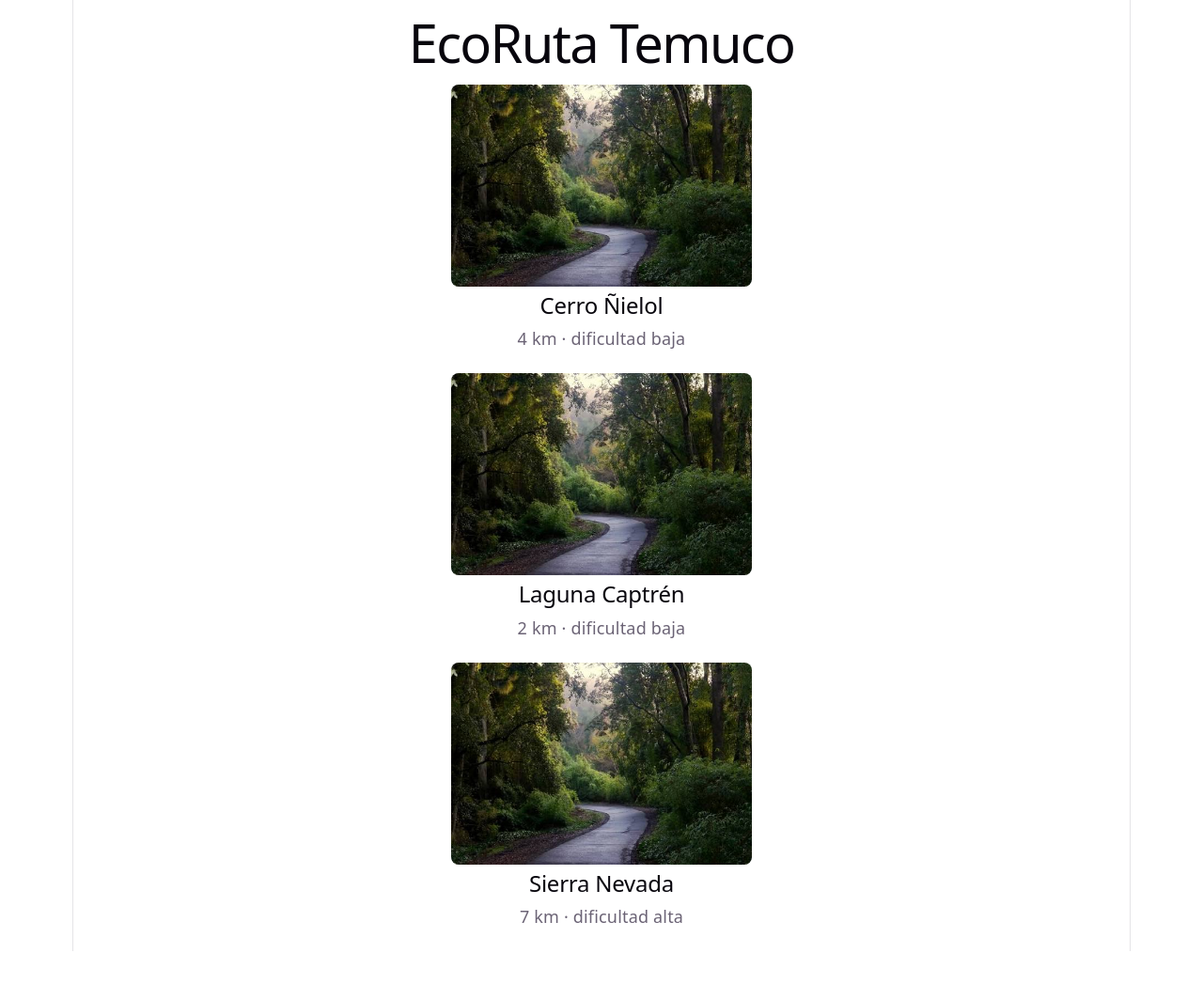
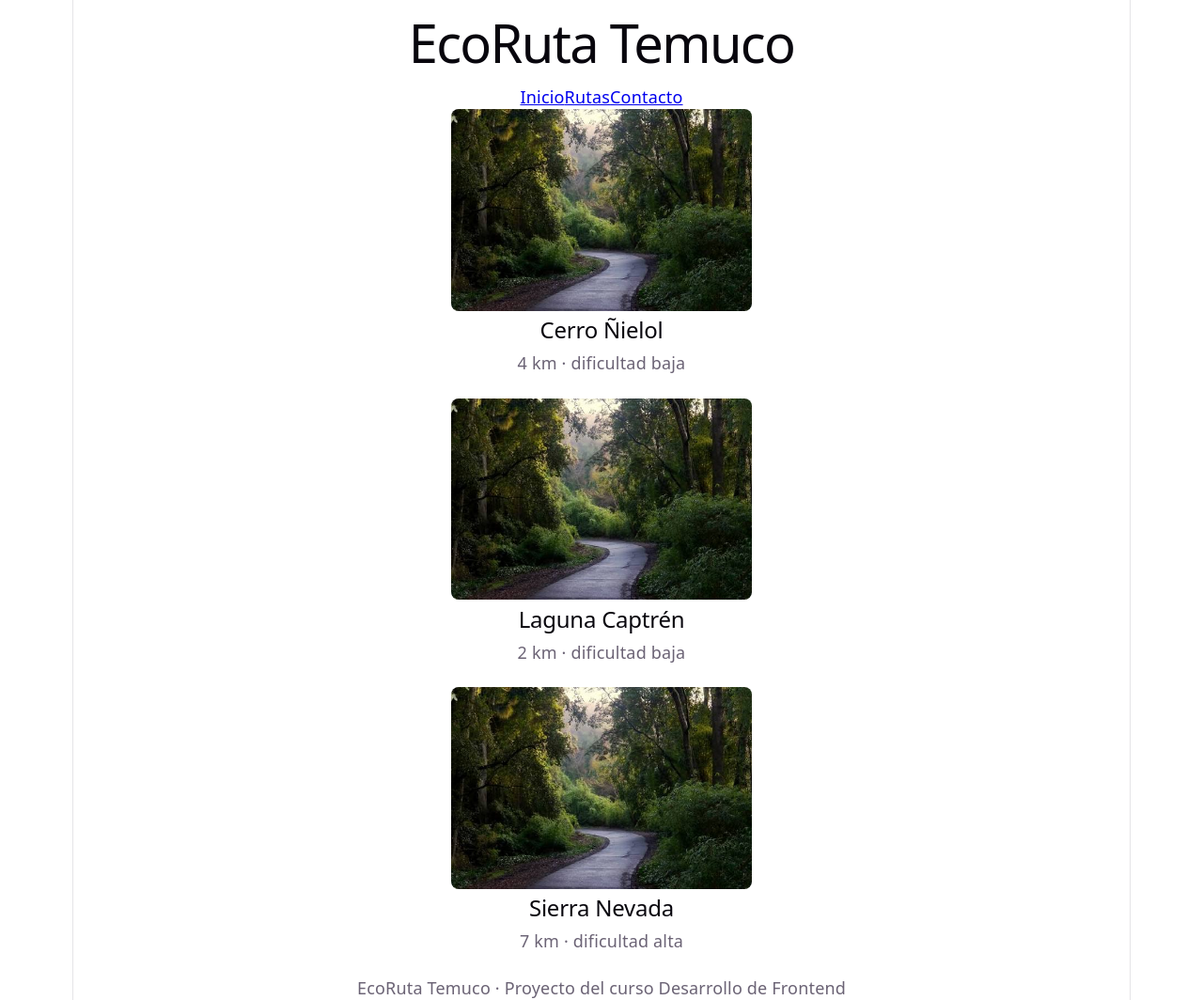
Before and after one commit to oriel-andres/ecoruta-demo, a React app in the folder app/: page / in a window 1280 px wide. Shown: the whole page at 94% size. Before the commit the page ends 1012 px from the top, so only its background shows below. Built offline with nearby package versions, Linux system fonts and the light colour scheme; the HTML template or start-up script is replaced by a standard one.

Commit message:
feat: componentes Encabezado y PiePagina

```diff
--- a/app/src/App.jsx
+++ b/app/src/App.jsx
@@ -1,14 +1,19 @@
 import TarjetaRuta from "./components/TarjetaRuta.jsx";
+import Encabezado from "./components/Encabezado.jsx";
+import PiePagina from "./components/PiePagina.jsx";
 import nielol from "./assets/nielol.jpg";
 
 function App() {
   return (
-    <main>
-      <h1>EcoRuta Temuco</h1>
-      <TarjetaRuta nombre="Cerro Ñielol" distanciaKm={4} dificultad="baja" imagen={nielol} alt="Sendero del Cerro Ñielol" />
-      <TarjetaRuta nombre="Laguna Captrén" distanciaKm={2} dificultad="baja" imagen={nielol} alt="Laguna Captrén" />
-      <TarjetaRuta nombre="Sierra Nevada" distanciaKm={7} dificultad="alta" imagen={nielol} alt="Sierra Nevada" />
-    </main>
+    <>
+      <Encabezado />
+      <main>
+        <TarjetaRuta nombre="Cerro Ñielol" distanciaKm={4} dificultad="baja" imagen={nielol} alt="Sendero del Cerro Ñielol" />
+        <TarjetaRuta nombre="Laguna Captrén" distanciaKm={2} dificultad="baja" imagen={nielol} alt="Laguna Captrén" />
+        <TarjetaRuta nombre="Sierra Nevada" distanciaKm={7} dificultad="alta" imagen={nielol} alt="Sierra Nevada" />
+      </main>
+      <PiePagina />
+    </>
   );
 }
 
--- /dev/null
+++ b/app/src/components/Encabezado.jsx
@@ -0,0 +1,12 @@
+export default function Encabezado() {
+  return (
+    <header>
+      <h1>EcoRuta Temuco</h1>
+      <nav>
+        <a href="#">Inicio</a>
+        <a href="#">Rutas</a>
+        <a href="#">Contacto</a>
+      </nav>
+    </header>
+  );
+}
--- /dev/null
+++ b/app/src/components/PiePagina.jsx
@@ -0,0 +1,7 @@
+export default function PiePagina() {
+  return (
+    <footer>
+      <p>EcoRuta Temuco · Proyecto del curso Desarrollo de Frontend</p>
+    </footer>
+  );
+}
```
